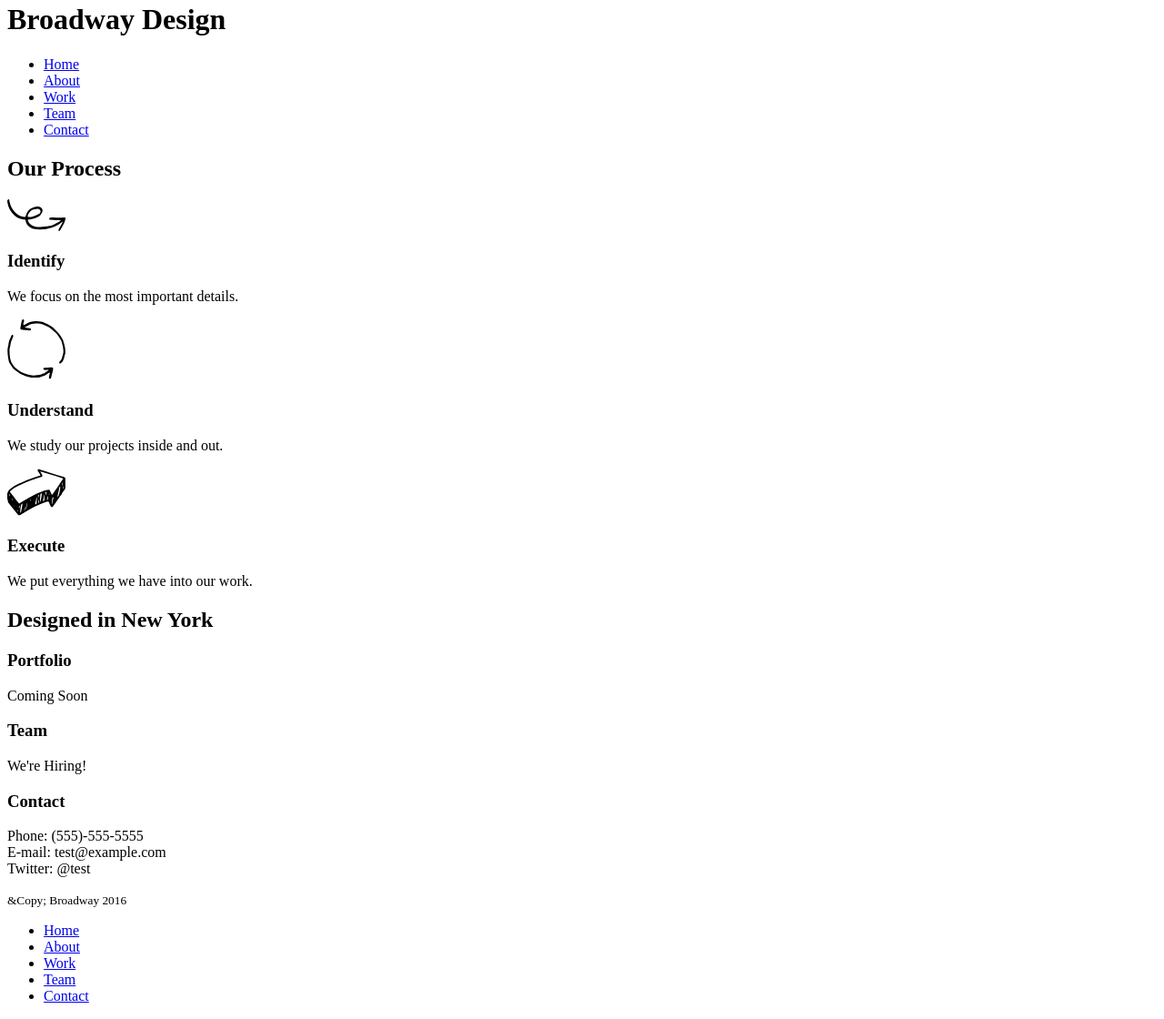
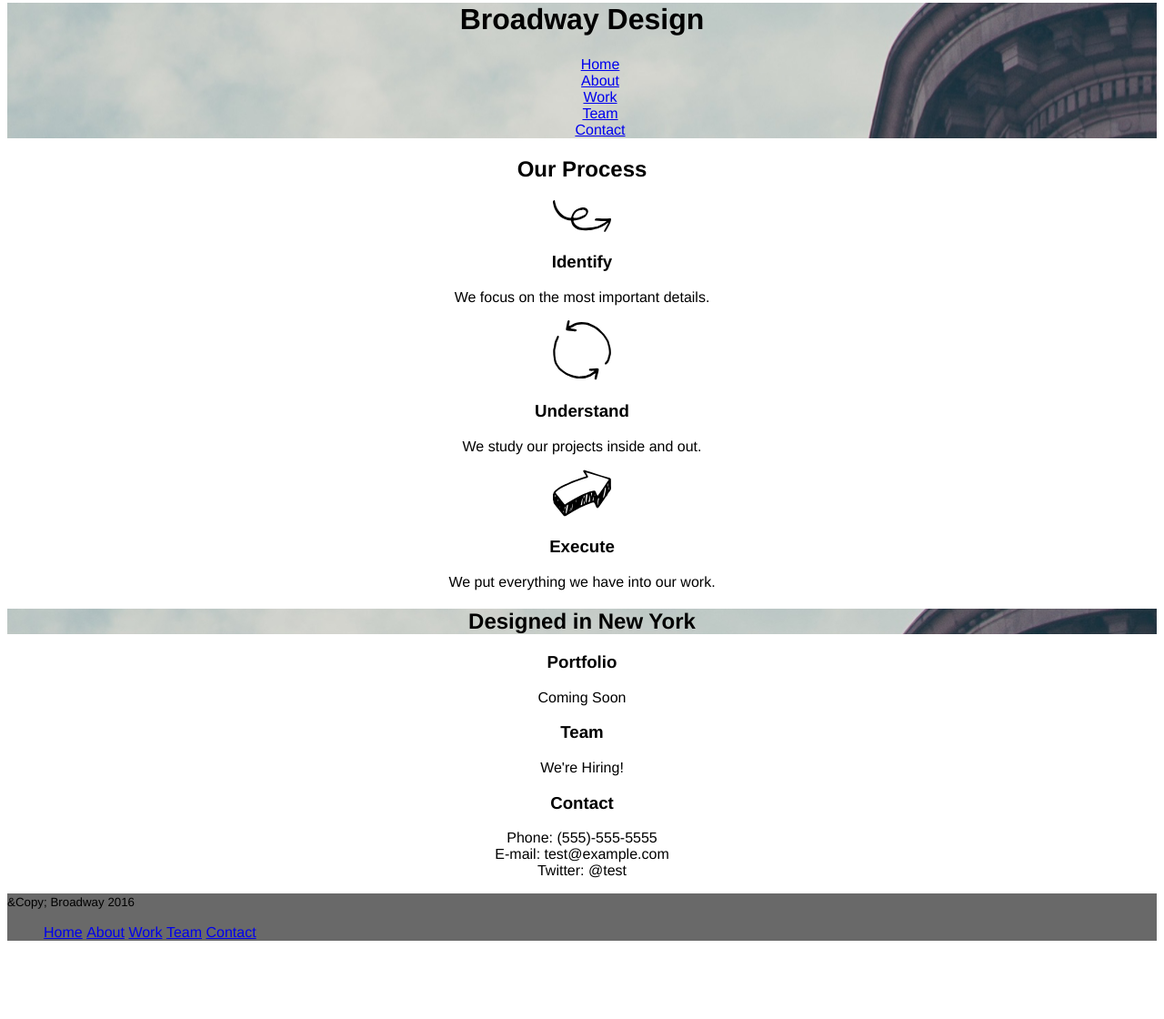
Before and after one commit to 7h3Pr074g0n157/broadwayDesign, a plain HTML site: page index.html in a window 1280 px wide. Shown: the part 18-1138 px from the top of the page at 91% size. After the commit the page ends 1068 px from the top, so only its background shows below. Drawn offline with Linux system fonts and the light colour scheme.

Commit message:
insert .bcg-img + first general css-rules

```diff
--- a/index.html
+++ b/index.html
@@ -2,9 +2,11 @@
 <html lang="en" dir="ltr">
   <head>
     <meta charset="utf-8">
+    <link rel="stylesheet" type="text/css" href="./resources/css/style.css">
     <title>Broadway Design</title>
   </head>
   <body>
+    <div class="bcg-img">
       <header id="main-header">
         <h1>Broadway Design</h1>
       </header>
@@ -17,6 +19,7 @@
           <li><a href="#">Contact</a></li>
         </ul>
       </nav>
+    </div>
     <main id="main">
       <section id="process">
         <h2>Our Process</h2>
@@ -31,7 +34,9 @@
         <p>We put everything we have into our work.</p>
       </section>
       <section id="company">
+        <div class="bcg-img">
           <h2>Designed in New York</h2>
+        </div>
         <h3>Portfolio</h3>
         <p>Coming Soon</p>
         <h3>Team</h3>
--- a/resources/css/style.css
+++ b/resources/css/style.css
@@ -0,0 +1,20 @@
+body{
+  text-align: center;
+  font-family: Helvetica;
+}
+li{
+  list-style-type: none;
+}
+.bcg-img{
+  background-image: url("./../images/the-flatiron-building.png");
+  background-repeat: no-repeat;
+}
+
+/** footer **/
+#footer{
+  background-color: dimgray;
+  text-align: left;
+}
+#footer li{
+  display: inline;
+}
```
Lines whose indentation alone changed are shown as unchanged.
